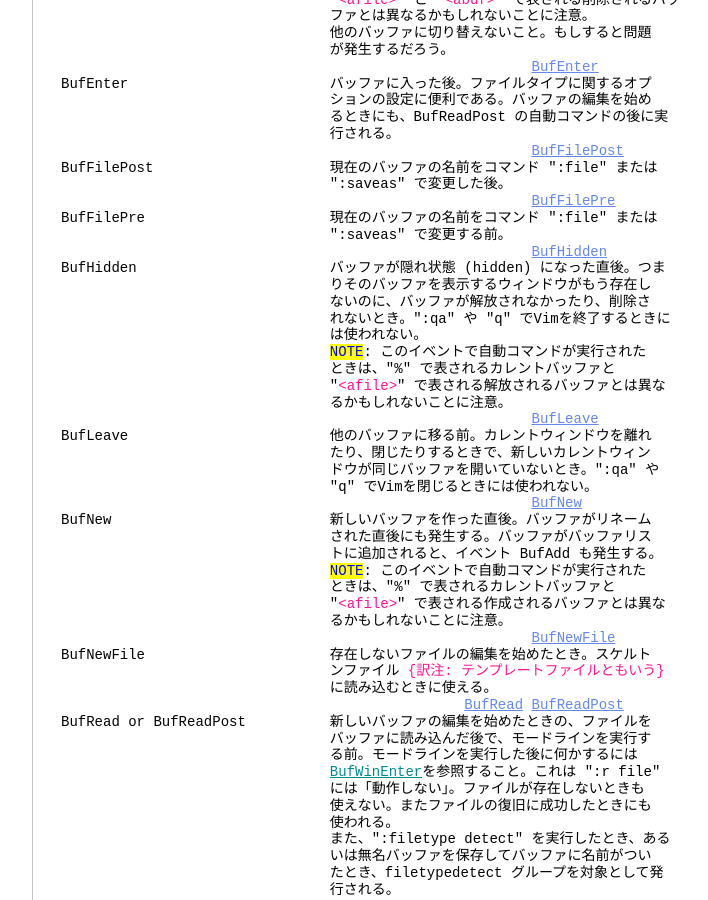
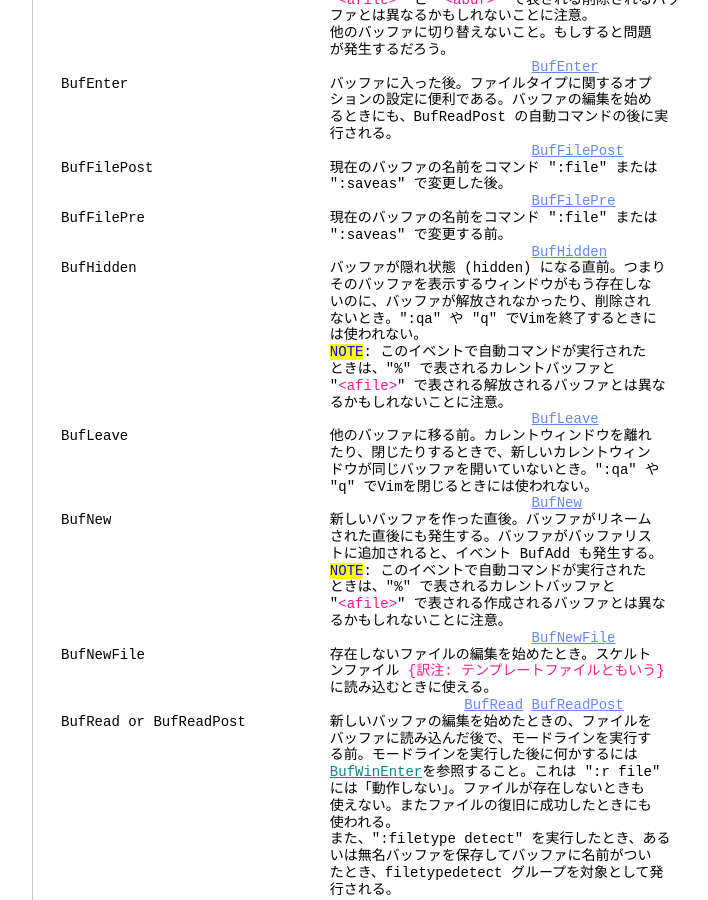
Before and after one commit to vim-jp/vimdoc-ja, a Jekyll site: the page built from autocmd.html, in a window 1280 px wide and 900 px high, scrolled down 6960 px. Shown: the whole window, without its empty margins (340-1048 px from the left). Built offline with Jekyll 4.4.1, drawn with Linux system fonts in a browser that asks for light colours; nearby versions of some CDN libraries; comment, search, counter and statistics services are not loaded; some of the changed text lies outside the part shown.

Commit message:
Generated by Travis JOB 2470.1
https://travis-ci.org/vim-jp/vimdoc-ja-working/builds/556582202

```diff
--- a/autocmd.html
+++ b/autocmd.html
@@ -3,7 +3,7 @@ layout: vimdoc
 helpname: 'autocmd'
 ---
 <div id='vimCodeElement'>
-<a class="Constant" href="autocmd.html" name="autocmd.txt">autocmd.txt</a>&nbsp;&nbsp; For&nbsp;<span class="Identifier">Vim バージョン 8.1.</span>&nbsp;&nbsp;Last change: 2019 Jun 22<br>
+<a class="Constant" href="autocmd.html" name="autocmd.txt">autocmd.txt</a>&nbsp;&nbsp; For&nbsp;<span class="Identifier">Vim バージョン 8.1.</span>&nbsp;&nbsp;Last change: 2019 Jun 26<br>
 <br>
 <br>
 &nbsp;&nbsp;&nbsp;&nbsp;&nbsp;&nbsp;&nbsp;&nbsp;&nbsp;&nbsp;&nbsp;&nbsp;&nbsp;&nbsp;&nbsp;&nbsp;&nbsp;&nbsp;<span class="Identifier">VIMリファレンスマニュアル&nbsp;&nbsp;&nbsp;&nbsp;by Bram Moolenaar</span><br>
@@ -420,10 +420,10 @@ BufFilePost&nbsp;&nbsp;&nbsp;&nbsp;&nbsp;&nbsp;&nbsp;&nbsp;&nbsp;&nbsp;&nbsp;&nb
 BufFilePre&nbsp;&nbsp;&nbsp;&nbsp;&nbsp;&nbsp;&nbsp;&nbsp;&nbsp;&nbsp;&nbsp;&nbsp;&nbsp;&nbsp;&nbsp;&nbsp;&nbsp;&nbsp;&nbsp;&nbsp;&nbsp;&nbsp;現在のバッファの名前をコマンド &quot;:file&quot; または<br>
 &nbsp;&nbsp;&nbsp;&nbsp;&nbsp;&nbsp;&nbsp;&nbsp;&nbsp;&nbsp;&nbsp;&nbsp;&nbsp;&nbsp;&nbsp;&nbsp;&nbsp;&nbsp;&nbsp;&nbsp;&nbsp;&nbsp;&nbsp;&nbsp;&nbsp;&nbsp;&nbsp;&nbsp;&nbsp;&nbsp;&nbsp;&nbsp;&quot;:saveas&quot; で変更する前。<br>
 &nbsp;&nbsp;&nbsp;&nbsp;&nbsp;&nbsp;&nbsp;&nbsp;&nbsp;&nbsp;&nbsp;&nbsp;&nbsp;&nbsp;&nbsp;&nbsp;&nbsp;&nbsp;&nbsp;&nbsp;&nbsp;&nbsp;&nbsp;&nbsp;&nbsp;&nbsp;&nbsp;&nbsp;&nbsp;&nbsp;&nbsp;&nbsp;&nbsp;&nbsp;&nbsp;&nbsp;&nbsp;&nbsp;&nbsp;&nbsp;&nbsp;&nbsp;&nbsp;&nbsp;&nbsp;&nbsp;&nbsp;&nbsp;&nbsp;&nbsp;&nbsp;&nbsp;&nbsp;&nbsp;&nbsp;&nbsp;<a class="Constant" href="autocmd.html#BufHidden" name="BufHidden">BufHidden</a><br>
-BufHidden&nbsp;&nbsp;&nbsp;&nbsp;&nbsp;&nbsp;&nbsp;&nbsp;&nbsp;&nbsp;&nbsp;&nbsp;&nbsp;&nbsp;&nbsp;&nbsp;&nbsp;&nbsp;&nbsp;&nbsp;&nbsp;&nbsp; バッファが隠れ状態 (hidden) になった直後。つま<br>
-&nbsp;&nbsp;&nbsp;&nbsp;&nbsp;&nbsp;&nbsp;&nbsp;&nbsp;&nbsp;&nbsp;&nbsp;&nbsp;&nbsp;&nbsp;&nbsp;&nbsp;&nbsp;&nbsp;&nbsp;&nbsp;&nbsp;&nbsp;&nbsp;&nbsp;&nbsp;&nbsp;&nbsp;&nbsp;&nbsp;&nbsp;&nbsp;りそのバッファを表示するウィンドウがもう存在し<br>
-&nbsp;&nbsp;&nbsp;&nbsp;&nbsp;&nbsp;&nbsp;&nbsp;&nbsp;&nbsp;&nbsp;&nbsp;&nbsp;&nbsp;&nbsp;&nbsp;&nbsp;&nbsp;&nbsp;&nbsp;&nbsp;&nbsp;&nbsp;&nbsp;&nbsp;&nbsp;&nbsp;&nbsp;&nbsp;&nbsp;&nbsp;&nbsp;ないのに、バッファが解放されなかったり、削除さ<br>
-&nbsp;&nbsp;&nbsp;&nbsp;&nbsp;&nbsp;&nbsp;&nbsp;&nbsp;&nbsp;&nbsp;&nbsp;&nbsp;&nbsp;&nbsp;&nbsp;&nbsp;&nbsp;&nbsp;&nbsp;&nbsp;&nbsp;&nbsp;&nbsp;&nbsp;&nbsp;&nbsp;&nbsp;&nbsp;&nbsp;&nbsp;&nbsp;れないとき。&quot;:qa&quot; や &quot;q&quot; でVimを終了するときに<br>
+BufHidden&nbsp;&nbsp;&nbsp;&nbsp;&nbsp;&nbsp;&nbsp;&nbsp;&nbsp;&nbsp;&nbsp;&nbsp;&nbsp;&nbsp;&nbsp;&nbsp;&nbsp;&nbsp;&nbsp;&nbsp;&nbsp;&nbsp; バッファが隠れ状態 (hidden) になる直前。つまり<br>
+&nbsp;&nbsp;&nbsp;&nbsp;&nbsp;&nbsp;&nbsp;&nbsp;&nbsp;&nbsp;&nbsp;&nbsp;&nbsp;&nbsp;&nbsp;&nbsp;&nbsp;&nbsp;&nbsp;&nbsp;&nbsp;&nbsp;&nbsp;&nbsp;&nbsp;&nbsp;&nbsp;&nbsp;&nbsp;&nbsp;&nbsp;&nbsp;そのバッファを表示するウィンドウがもう存在しな<br>
+&nbsp;&nbsp;&nbsp;&nbsp;&nbsp;&nbsp;&nbsp;&nbsp;&nbsp;&nbsp;&nbsp;&nbsp;&nbsp;&nbsp;&nbsp;&nbsp;&nbsp;&nbsp;&nbsp;&nbsp;&nbsp;&nbsp;&nbsp;&nbsp;&nbsp;&nbsp;&nbsp;&nbsp;&nbsp;&nbsp;&nbsp;&nbsp;いのに、バッファが解放されなかったり、削除され<br>
+&nbsp;&nbsp;&nbsp;&nbsp;&nbsp;&nbsp;&nbsp;&nbsp;&nbsp;&nbsp;&nbsp;&nbsp;&nbsp;&nbsp;&nbsp;&nbsp;&nbsp;&nbsp;&nbsp;&nbsp;&nbsp;&nbsp;&nbsp;&nbsp;&nbsp;&nbsp;&nbsp;&nbsp;&nbsp;&nbsp;&nbsp;&nbsp;ないとき。&quot;:qa&quot; や &quot;q&quot; でVimを終了するときに<br>
 &nbsp;&nbsp;&nbsp;&nbsp;&nbsp;&nbsp;&nbsp;&nbsp;&nbsp;&nbsp;&nbsp;&nbsp;&nbsp;&nbsp;&nbsp;&nbsp;&nbsp;&nbsp;&nbsp;&nbsp;&nbsp;&nbsp;&nbsp;&nbsp;&nbsp;&nbsp;&nbsp;&nbsp;&nbsp;&nbsp;&nbsp;&nbsp;は使われない。<br>
 &nbsp;&nbsp;&nbsp;&nbsp;&nbsp;&nbsp;&nbsp;&nbsp;&nbsp;&nbsp;&nbsp;&nbsp;&nbsp;&nbsp;&nbsp;&nbsp;&nbsp;&nbsp;&nbsp;&nbsp;&nbsp;&nbsp;&nbsp;&nbsp;&nbsp;&nbsp;&nbsp;&nbsp;&nbsp;&nbsp;&nbsp;&nbsp;<span class="Todo">NOTE</span>: このイベントで自動コマンドが実行された<br>
 &nbsp;&nbsp;&nbsp;&nbsp;&nbsp;&nbsp;&nbsp;&nbsp;&nbsp;&nbsp;&nbsp;&nbsp;&nbsp;&nbsp;&nbsp;&nbsp;&nbsp;&nbsp;&nbsp;&nbsp;&nbsp;&nbsp;&nbsp;&nbsp;&nbsp;&nbsp;&nbsp;&nbsp;&nbsp;&nbsp;&nbsp;&nbsp;ときは、&quot;%&quot; で表されるカレントバッファと<br>
```
